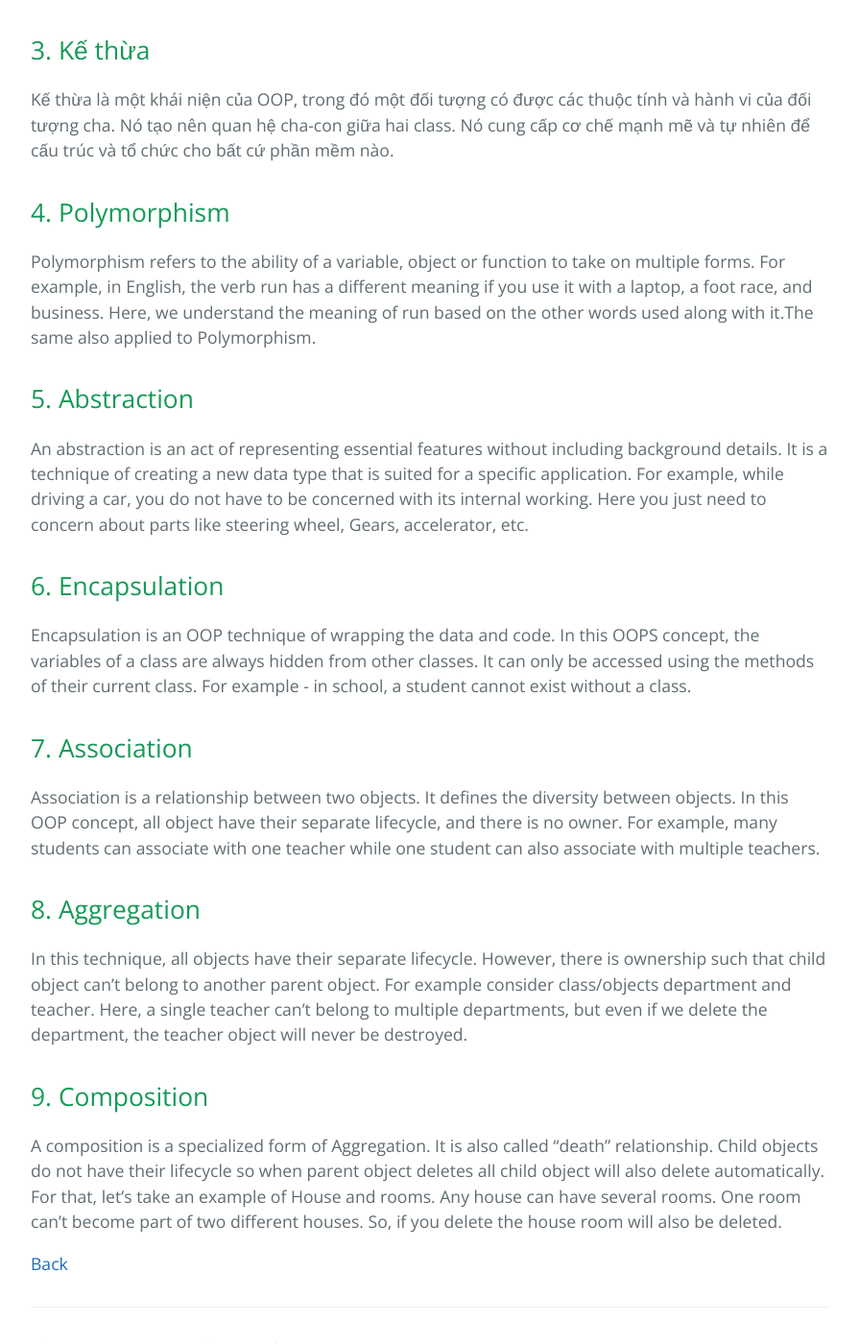
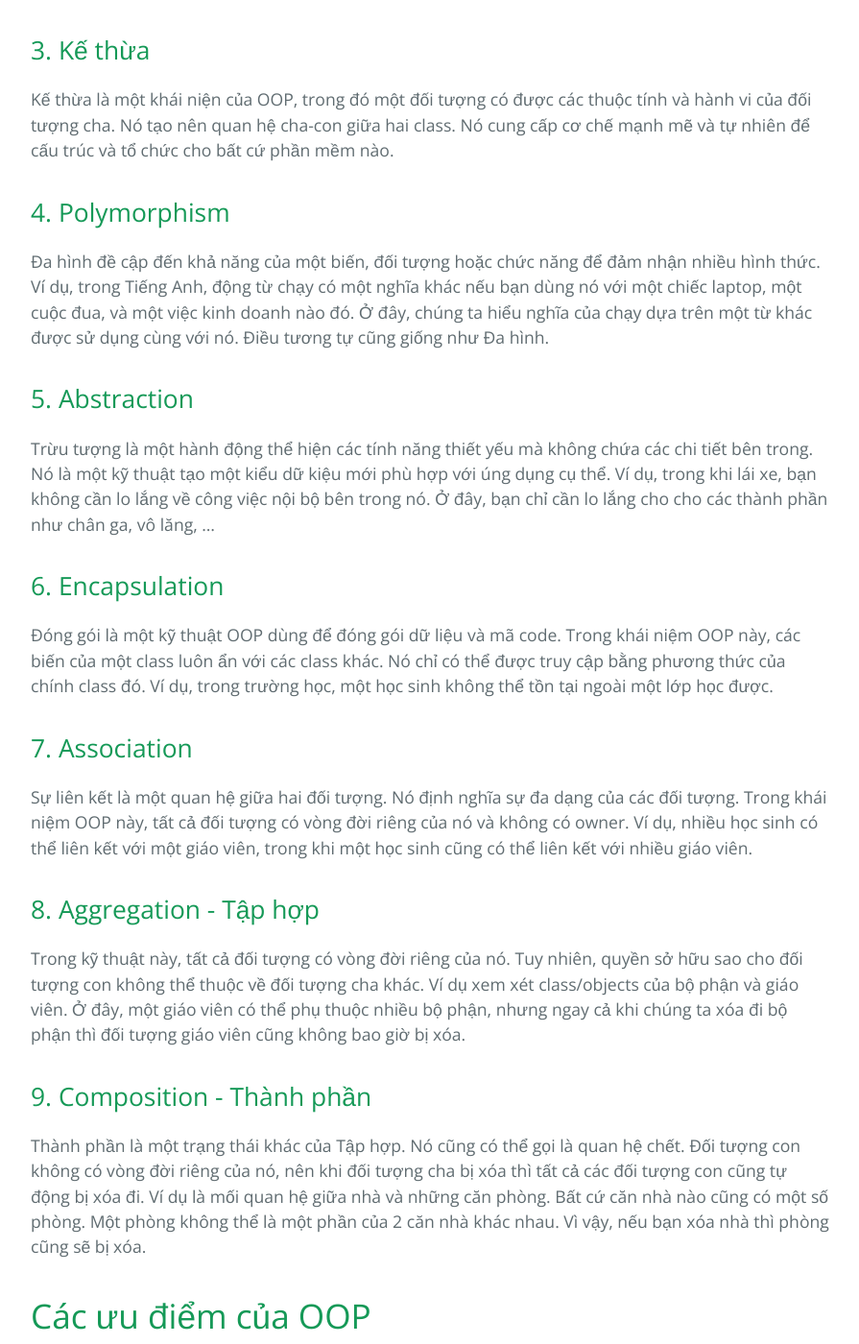
Before and after one commit to lxnhiqn905/lxnhiqn905.github.io, a Jekyll site: the page built from java/khai-niem-OOP-trong-java.md, in a window 1280 px wide and 1400 px high, scrolled down 1068 px. Shown: the whole window at 96% size, without its empty margins (192-1087 px from the left). Built offline with Jekyll 4.4.1, drawn with Linux system fonts in a browser that asks for light colours; some of the changed text lies outside the part shown.

Commit message:
java - oop - version 2

```diff
--- a/java/khai-niem-OOP-trong-java.md
+++ b/java/khai-niem-OOP-trong-java.md
@@ -20,27 +20,49 @@ Một đối tượng có thể được định nghĩa như một bản sao c
 Kế thừa là một khái niện của OOP, trong đó một đối tượng có được các thuộc tính và hành vi của đối tượng cha. Nó tạo nên quan hệ cha-con giữa hai class. Nó cung cấp cơ chế mạnh mẽ và tự nhiên để cấu trúc và tổ chức cho bất cứ phần mềm nào.
 
 ## 4. Polymorphism
-
-Polymorphism refers to the ability of a variable, object or function to take on multiple forms. For example, in English, the verb run has a different meaning if you use it with a laptop, a foot race, and business. Here, we understand the meaning of run based on the other words used along with it.The same also applied to Polymorphism.
+Đa hình đề cập đến khả năng của một biến, đối tượng hoặc chức năng để đảm nhận nhiều hình thức. Ví dụ, trong Tiếng Anh, động từ chạy có một nghĩa khác nếu bạn dùng nó với một chiếc laptop, một cuộc đua, và một việc kinh doanh nào đó. Ở đây, chúng ta hiểu nghĩa của chạy dựa trên một từ khác được sử dụng cùng với nó. Điều tương tự cũng giống như Đa hình.
 
 ## 5. Abstraction
-
-An abstraction is an act of representing essential features without including background details. It is a technique of creating a new data type that is suited for a specific application. For example, while driving a car, you do not have to be concerned with its internal working. Here you just need to concern about parts like steering wheel, Gears, accelerator, etc.
+Trừu tượng là một hành động thể hiện các tính năng thiết yếu mà không chứa các chi tiết bên trong. Nó là một kỹ thuật tạo một kiểu dữ kiệu mới phù hợp với úng dụng cụ thể. Ví dụ, trong khi lái xe, bạn không cần lo lắng về công việc nội bộ bên trong nó. Ở đây, bạn chỉ cần lo lắng cho cho các thành phần như chân ga, vô lăng, ...
 
 ## 6. Encapsulation
-
-Encapsulation is an OOP technique of wrapping the data and code. In this OOPS concept, the variables of a class are always hidden from other classes. It can only be accessed using the methods of their current class. For example - in school, a student cannot exist without a class.
+Đóng gói là một kỹ thuật OOP dùng để đóng gói dữ liệu và mã code. Trong khái niệm OOP này, các biến của một class luôn ẩn với các class khác. Nó chỉ có thể được truy cập bằng phương thức của chính class đó. Ví dụ, trong trường học, một học sinh không thể tồn tại ngoài một lớp học được.
 
 ## 7. Association
+Sự liên kết là một quan hệ giữa hai đối tượng. Nó định nghĩa sự đa dạng của các đối tượng. Trong khái niệm OOP này, tất cả đối tượng có vòng đời riêng của nó và không có owner. Ví dụ, nhiều học sinh có thể liên kết với một giáo viên, trong khi một học sinh cũng có thể liên kết với nhiều giáo viên.
 
-Association is a relationship between two objects. It defines the diversity between objects. In this OOP concept, all object have their separate lifecycle, and there is no owner. For example, many students can associate with one teacher while one student can also associate with multiple teachers.
+## 8. Aggregation - Tập hợp
+Trong kỹ thuật này, tất cả đối tượng có vòng đời riêng của nó. Tuy nhiên, quyền sở hữu sao cho đối tượng con không thể thuộc về đối tượng cha khác. Ví dụ xem xét class/objects của bộ phận và giáo viên. Ở đây, một giáo viên có thể phụ thuộc nhiều bộ phận, nhưng ngay cả khi chúng ta xóa đi bộ phận thì đối tượng giáo viên cũng không bao giờ bị xóa.
 
-## 8. Aggregation
+## 9. Composition - Thành phần
+Thành phần là một trạng thái khác của Tập hợp. Nó cũng có thể gọi là quan hệ chết. Đối tượng con không có vòng đời riêng của nó, nên khi đối tượng cha bị xóa thì tất cả các đối tượng con cũng tự động bị xóa đi. Ví dụ là mối quan hệ giữa nhà và những căn phòng. Bất cứ căn nhà nào cũng có một số phòng. Một phòng không thể là một phần của 2 căn nhà khác nhau. Vì vậy, nếu bạn xóa nhà thì phòng cũng sẽ bị xóa.
 
-In this technique, all objects have their separate lifecycle. However, there is ownership such that child object can’t belong to another parent object. For example consider class/objects department and teacher. Here, a single teacher can’t belong to multiple departments, but even if we delete the department, the teacher object will never be destroyed.
+# Các ưu điểm của OOP
+- OOP cung cấp một cấu trúc mô-đun rõ ràng và dễ hiểu cho chương trình.
+- Các đối tượng được tạo bởi OOP có thể được sử dụng lại trong các chương trình khác, như vậy nó giúp tiết kiệm chi phí phát triển đáng kể.
+- Những chương trình lớn là rất khó để viết, nhưng nếu được phát triển và kiểm thử theo khái niệm OOP thì họ có thể thiết kế tốt hơn với ít sai xót.
+- Nó tăng cường tính mô-đun của chương trình vì mọi đối đượng đều tồn tại độc lập.
 
-## 9. Composition
+# So sánh OOP với các kiểu lập trình khác với sự giúp đỡ của các ví dụ
+Ngôn ngữ lập trình có thể phân loại vào 3 kiểu sau:
+1. **Ngôn ngữ lập trình không cấu trúc**: Là kiểu lập trình nguyên thủy nhất của ngôn ngữ lập trình điều khiển tuần tự. Mã code lặp đi lặp lại nhiều lần trong suốt chương trình.
+2. **Ngôn ngữ lập trình có cấu trúc**: Không dùng kiểu lập trình điều khiển tuần tự. Dùng function để cho phép sử dụng lại mã code.
+3. **Ngôn ngữ lập trình hướng đối tượng**: Kếp hợp Dữ liệu và hành động cùng nhau.
 
-A composition is a specialized form of Aggregation. It is also called "death" relationship. Child objects do not have their lifecycle so when parent object deletes all child object will also delete automatically. For that, let’s take an example of House and rooms. Any house can have several rooms. One room can’t become part of two different houses. So, if you delete the house room will also be deleted.
+Chúng ta sẽ hiểu 3 kiểu lập trình trên với một ví dụ dưới đây.
+Giả sử bạn muốn tạo một phần mềm ngân hàng với các chức năng dưới đây
+- Nạp tiền
+- Rút tiền
+- Kiểm tra số dư
+
+## Ngôn ngữ lập trình không cấu trúc
+![Ngôn ngữ lập trình không cấu trúc](./images/javaoops-khong-cau-truc.png)
+
+## Ngôn ngữ lập trình có cấu trúc
+![Ngôn ngữ lập trình có cấu trúc](./images/javaoops-co-cau-truc.png)
+
+## Ngôn ngữ lập trình hướng đối tượng
+![Ngôn ngữ lập trình hướng đối tượng](./images/javaoops-oops.png)
+
 
 [Back](./)
```
Also changed, not shown: java/images/javaoops-co-cau-truc.png (added), java/images/javaoops-khong-cau-truc.png (added), java/images/javaoops-oops.png (added).
